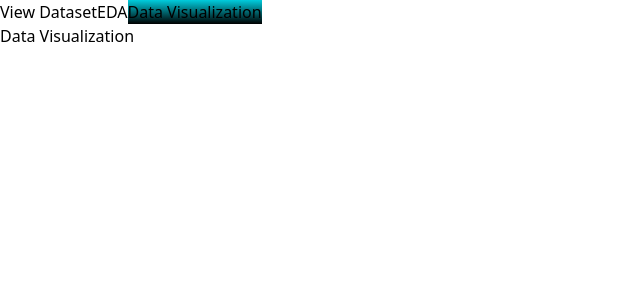
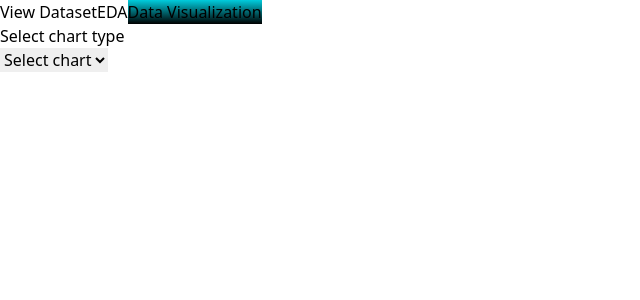
Before and after one commit to rat145/ml-simplified, a Next.js app: page /dataset in a window 1280 px wide. Both pictures are taken after a click on the button "Data Visualization". Shown: the top 300 px of the page, without its empty margins (0-640 px from the left). Built offline with nearby package versions, Linux system fonts and the light colour scheme.

Commit message:
data viz update

```diff
--- a/package.json
+++ b/package.json
@@ -14,8 +14,10 @@
     "next": "14.2.11",
     "next-connect": "^1.0.0",
     "papaparse": "^5.4.1",
+    "plotly.js": "^2.35.2",
     "react": "^18",
     "react-dom": "^18",
+    "react-plotly.js": "^2.6.0",
     "react-table": "^7.8.0"
   },
   "devDependencies": {
--- /dev/null
+++ b/src/app/components/DataViz.js
@@ -0,0 +1,24 @@
+import { useState } from "react";
+
+export default function DataViz({ data }) {
+  const [selectedValueQ1, setSelectedValueQ1] = useState(null);
+
+  return (
+    <div className="q1 flex flex-col gap-5 w-[150px]">
+      <h4 className="font-bold text-md">Select chart type</h4>
+      <select
+        value={selectedValueQ1}
+        onChange={(e) => setSelectedValueQ1(e.target.value)}
+      >
+        <option value={null}>Select chart</option>
+        <option value="bar">Bar chart</option>
+        <option value="line">Line chart</option>
+        <option value="pie">Pie chart</option>
+        <option value="scatter">Scatter plot</option>
+        <option value="box">Box plot</option>
+        <option value="hist">Histogram</option>
+        <option value="heat">Heatmap</option>
+      </select>
+    </div>
+  );
+}
--- a/src/app/dataset/page.js
+++ b/src/app/dataset/page.js
@@ -2,6 +2,7 @@
 import { useState, useEffect, useMemo } from "react";
 import { useTable } from "react-table";
 import EDA from "../components/EDA";
+import DataViz from "../components/DataViz";
 
 export default function DatasetPage() {
   const [currentBtnId, setCurrentBtnId] = useState("btn1");
@@ -143,7 +144,7 @@ export default function DatasetPage() {
                 )
               )}
               {currentBtnId == "btn2" && <EDA data={data} />}
-              {currentBtnId == "btn3" && <p>Data Visualization</p>}
+              {currentBtnId == "btn3" && <DataViz data={data} />}
             </div>
           </div>
         </div>
```
Also changed, not shown: 1 other file (tests, documents, lock files or other folders).
